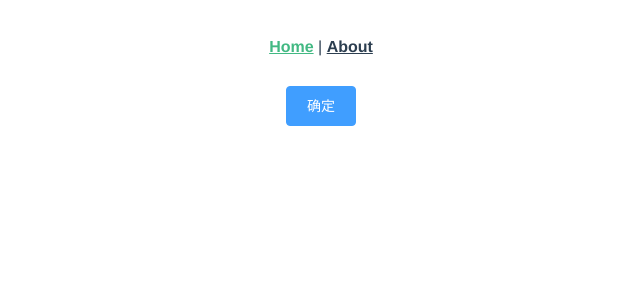
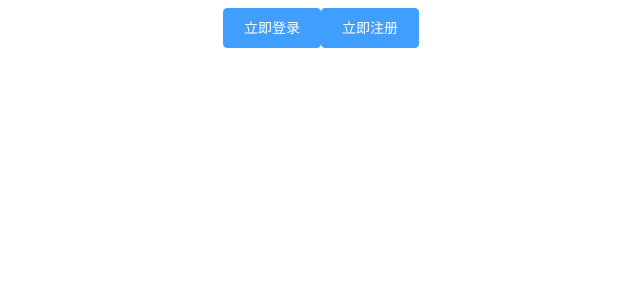
Before and after one commit to XiaoPan-Struggle/blog_client-vue, a Vue app: page / in a window 1280 px wide. Shown: the top 300 px of the page, without its empty margins (319-959 px from the left). Built offline with nearby package versions, Linux system fonts and the light colour scheme.

Commit message:
登录，注册之间的跳转

```diff
--- a/src/App.vue
+++ b/src/App.vue
@@ -1,9 +1,5 @@
 <template>
   <div id="app">
-    <div id="nav">
-      <router-link to="/">Home</router-link> |
-      <router-link to="/about">About</router-link>
-    </div>
     <router-view/>
   </div>
 </template>
--- a/src/helpers/request.js
+++ b/src/helpers/request.js
@@ -4,8 +4,6 @@ import { Message } from 'element-ui'
 axios.defaults.headers.post['Content-Type'] = 'application/x-www-form-urlencoded'
 // axios.defaults.baseURL = '//blog-server.hunger-valley.com'
 axios.defaults.baseURL = '//localhost:8080'
-
-window.request = request
 
 export default function request(url, type = 'GET', data = {}) {
   return new Promise((resolve, reject) => {
--- a/src/views/Home.vue
+++ b/src/views/Home.vue
@@ -1,6 +1,11 @@
 <template>
   <div class="home">
-    <el-button type="primary">确定</el-button>
+    <router-link to="/login">
+      <el-button type="primary">立即登录</el-button>
+    </router-link>
+    <router-link to="/register">
+      <el-button type="primary">立即注册</el-button>
+    </router-link>
   </div>
 </template>
 
@@ -8,12 +13,12 @@
 // @ is an alias to /src
 import request from '@/helpers/request';
 import auth from '@/api/auth';
-window.request  = request
+
+window.request = request
 window.auth = auth
 
 export default {
   name: 'Home',
-  components: {
-  }
+  components: {}
 }
 </script>
--- a/src/views/Login.vue
+++ b/src/views/Login.vue
@@ -1,11 +1,14 @@
 <template>
-<div></div>
+  <div>
+    <router-link to="/register">没有账号，去注册</router-link>
+    <el-button>登录</el-button>
+  </div>
 </template>
 
 <script lang="ts">
 export default {
-name: "Login"
-}
+  name: 'Login'
+};
 </script>
 
 <style lang="scss" scoped>
--- a/src/views/Register.vue
+++ b/src/views/Register.vue
@@ -1,13 +1,16 @@
 <template>
-<div>
-
-</div>
+  <div>
+    <el-button>注册</el-button>
+    <router-link to="/login">
+      <p>已有账号，去登陆</p>
+    </router-link>
+  </div>
 </template>
 
 <script lang="ts">
 export default {
-name: "Register"
-}
+  name: 'Register'
+};
 </script>
 
 <style lang="scss" scoped>
```
